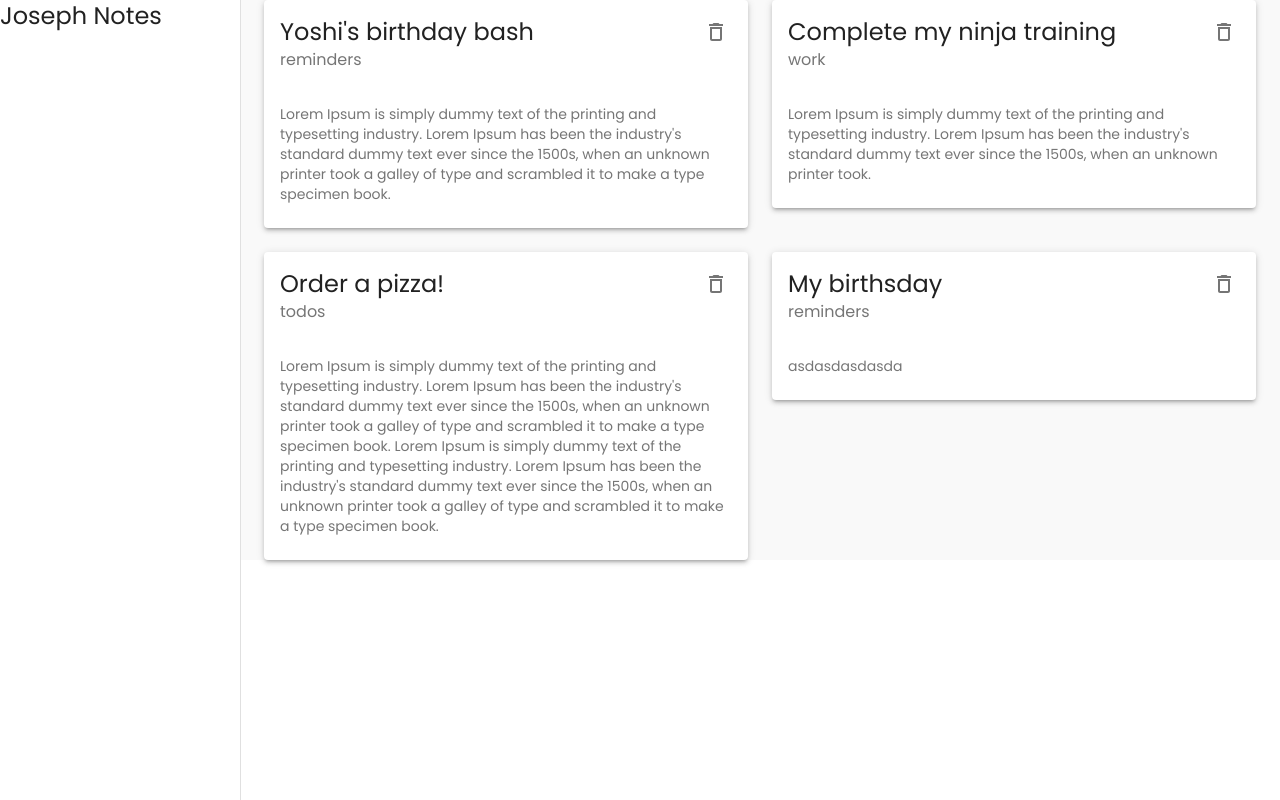
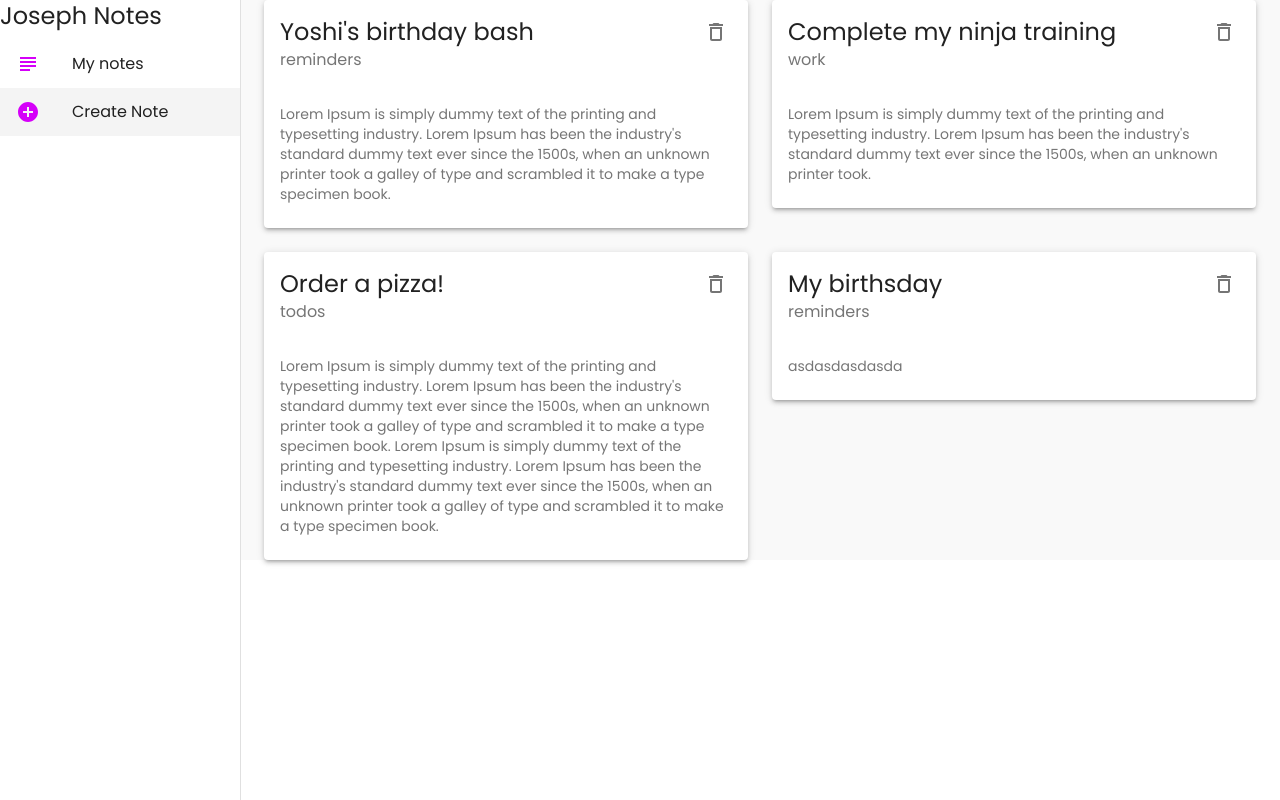
Before and after one commit to Fomonyuytar-Joseph/MaterialUIcourse, a React (Create React App) app: page / in a window 1280 px wide. Built offline with nearby package versions, Linux system fonts and the light colour scheme; data requests are answered from the project's data file.

Commit message:
add list item

```diff
--- a/src/components/Layout.js
+++ b/src/components/Layout.js
@@ -10,6 +10,8 @@
 import ListItem from '@material-ui/core/ListItem';
 import ListItemIcon from '@material-ui/core/ListItemIcon';
 import ListItemText from '@material-ui/core/ListItemText'
+import { AddCircleOutlined, SubjectOutlined } from '@material-ui/icons';
+import { useHistory, useLocation } from 'react-router-dom';
 
      const drawerWidth= 240
 const useStyles = makeStyles({
@@ -30,11 +32,30 @@
               },
               root:{
                   display:"flex"
+              },
+              active:{
+                background:"#f4f4f4"
               }
+
 })
 
 function Layout({children}) {
     const classes = useStyles()
+    const history = useHistory()
+    const location = useLocation()
+
+    const menuItems = [
+      {
+        text:"My notes",
+        icon: <SubjectOutlined  color="secondary"/>,
+        path:"/create"
+      },
+      {
+        text:"Create Note",
+        icon: <AddCircleOutlined color="secondary"/>,
+        path:"/"
+      }
+    ]
   return (
     <div className={classes.root}>
     {/* app bar */}
@@ -53,6 +74,26 @@
       <Typography variant='h5'>
         Joseph Notes
       </Typography>
+
+      {/* List Links */}
+      <List>
+          {
+            menuItems.map(item =>(
+              <ListItem
+              button
+              key={item.text}
+              onClick={()=> history.push(item.path)}
+              className={location.pathname==item.path ? classes.active : null}
+
+              >
+                <ListItemIcon>{item.icon}</ListItemIcon>
+                <ListItemText>{item.text}</ListItemText>
+
+                </ListItem>
+            ))
+
+          }
+      </List>
       </Drawer>
     </div>
 
```
